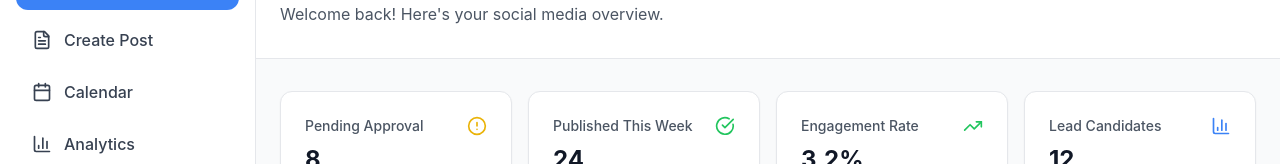
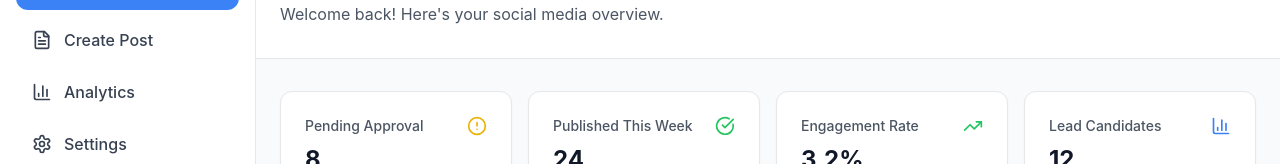
Before and after one commit to mohanb990295/social-media-manager-frontend, a Next.js app: page / in a window 1280 px wide. Shown: the part 139-303 px from the top of the page. Built offline with nearby package versions, Linux system fonts and the light colour scheme.

Commit message:
Hid the Calender section as of now

```diff
--- a/src/components/Layout.tsx
+++ b/src/components/Layout.tsx
@@ -2,7 +2,7 @@ import React from "react";
 import Link from "next/link";
 import { useRouter } from "next/router";
 import clsx from "clsx";
-import { BarChart3, Home, FileText, Calendar, Settings, Menu, X } from "lucide-react";
+import { BarChart3, Home, FileText, Settings, Menu, X } from "lucide-react";
 
 interface LayoutProps {
   children: React.ReactNode;
@@ -39,7 +39,7 @@ const Sidebar: React.FC<SidebarProps> = ({ isOpen, onClose }) => {
   const navItems = [
     { href: "/", label: "Dashboard", icon: Home },
     { href: "/editor", label: "Create Post", icon: FileText },
-    { href: "/calendar", label: "Calendar", icon: Calendar },
+    // { href: "/calendar", label: "Calendar", icon: Calendar },
     { href: "/analytics", label: "Analytics", icon: BarChart3 },
     { href: "/settings", label: "Settings", icon: Settings },
   ];
```
